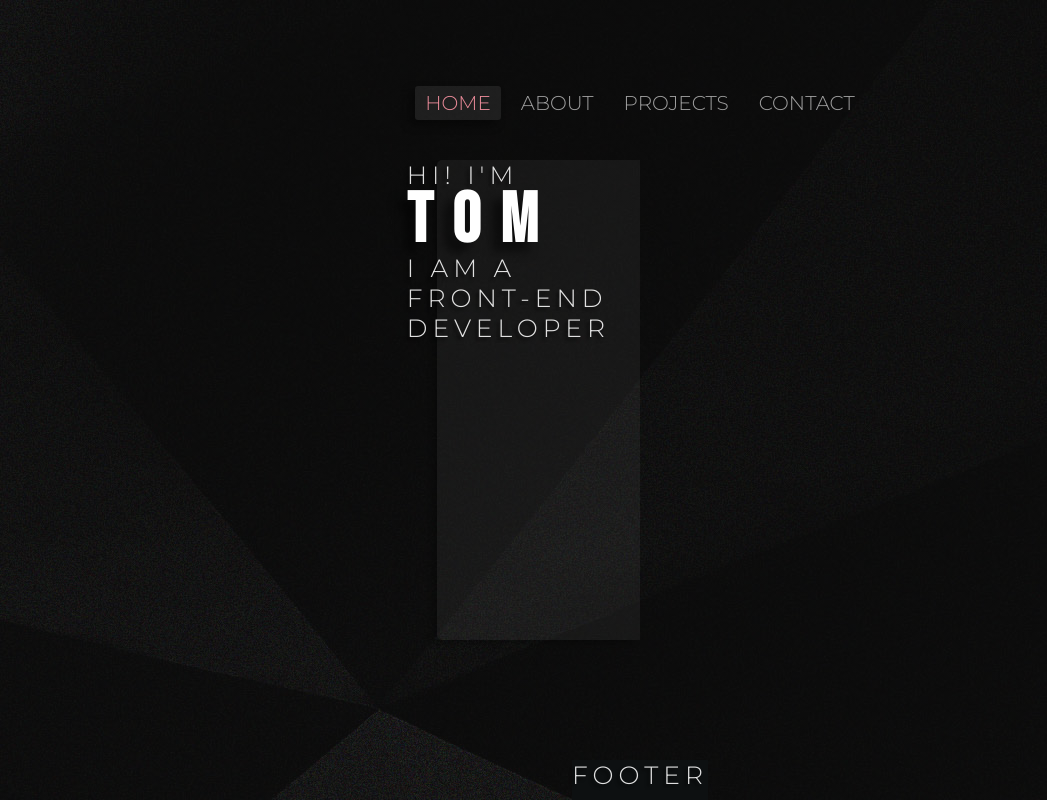
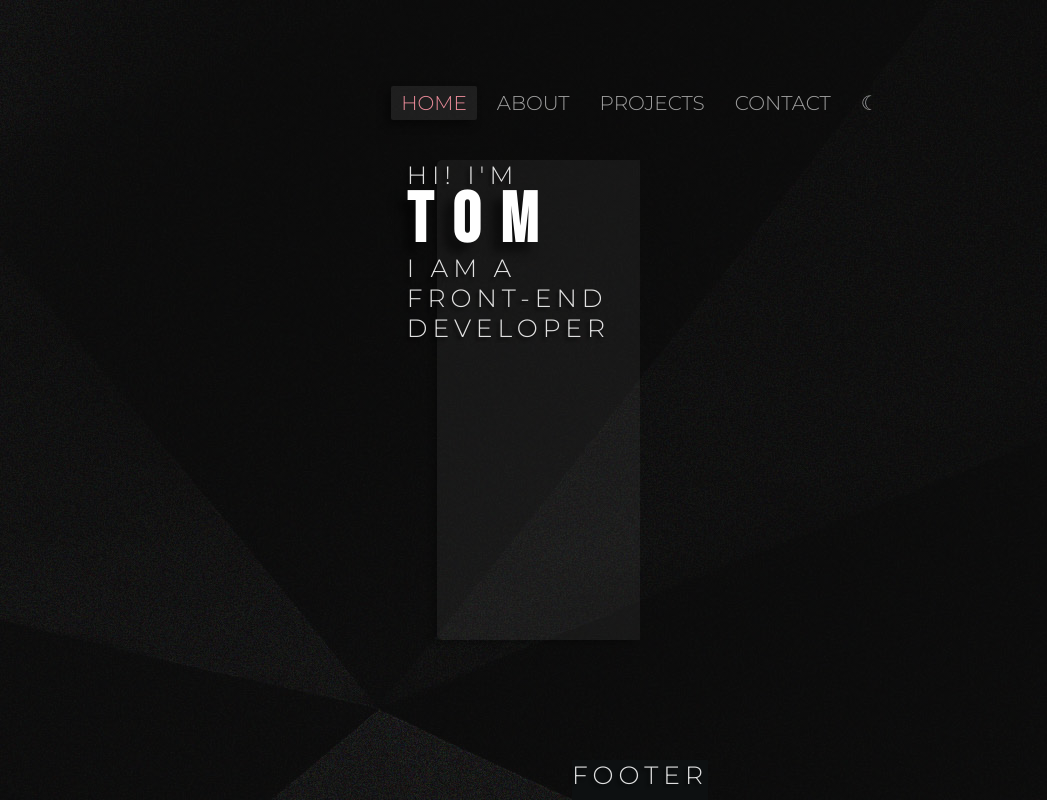
Before and after one commit to tomsycz/ts-portfolio, a React (Create React App) app: page / in a window 1280 px wide. Shown: the whole page, without its empty margins (0-1047 px from the left). Built offline with nearby package versions, Linux system fonts and the light colour scheme.

Commit message:
mdark/light mode icon added to the navi component

```diff
--- a/src/App.js
+++ b/src/App.js
@@ -8,7 +8,7 @@ import Navi from "./components/Navi/Navi.component";
 import Projects from "./components/Projects/Projects.component";
 import Route from "./components/Route";
 
-import './App.styles.scss'
+import "./App.styles.scss";
 
 const navLinks = [
   {
@@ -27,6 +27,10 @@ const navLinks = [
     label: "Contact",
     path: "/contact",
   },
+  // {
+  //   label: "☀/☾",
+  //   path: "/contact",
+  // },
 ];
 
 const App = () => {
@@ -34,7 +38,7 @@ const App = () => {
     <div className="container">
       {document.documentElement.style.setProperty(
         "--nav-size",
-        navLinks.length
+        navLinks.length +1
       )}
 
       <Navi navLinks={navLinks} />
--- a/src/App.styles.scss
+++ b/src/App.styles.scss
@@ -41,9 +41,9 @@ $font-secondary: "Montserrat", sans-serif;
 // font-family: 'Montserrat', sans-serif;
 
 // Other variables
-$navSize: 5;
+$navSize: 6;
 :root {
-  nav-size: 1;
+  nav-size: 5;
 }
 
 *,
--- a/src/components/Navi/Navi.component.jsx
+++ b/src/components/Navi/Navi.component.jsx
@@ -21,7 +21,10 @@ const Navi = ({ navLinks }) => {
   return (
     <div className="navi">
       {/* <h2 className="heading-2">Navi</h2> */}
-      <ul className="nav__list">{renderedNavi}</ul>
+      <ul className="nav__list">
+        {renderedNavi}
+        <div className="nav__link sun-moon-icon">☾</div>
+      </ul>
     </div>
   );
 };
--- a/src/components/Navi/Navi.styles.scss
+++ b/src/components/Navi/Navi.styles.scss
@@ -6,8 +6,11 @@
   align-self: end;
 }
 .nav {
+  &__link,
   &__link:link,
   &__link:visited {
+    cursor: pointer;
+
     color: $col-white-60;
   }
   &__link:hover {
@@ -27,7 +30,7 @@
     font-weight: 300;
     font-size: 2rem;
     padding: 5px 10px;
-    border-radius: 3px;
+    border-radius: 2px;
     transition: 0.1s;
     justify-self: center;
   }
@@ -38,6 +41,10 @@
     text-decoration: none;
     list-style: none;
     align-items: center;
+  }
+  .sun-moon-icon:hover {
+    transform: rotate(90deg);
+
   }
 }
 
```
